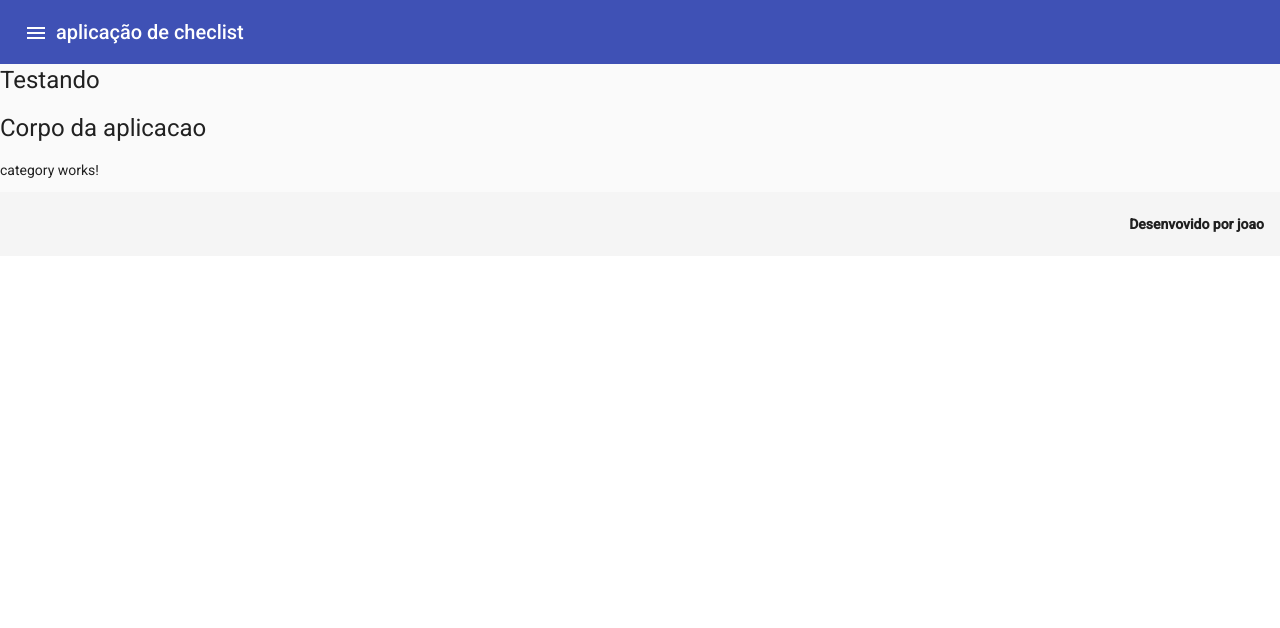
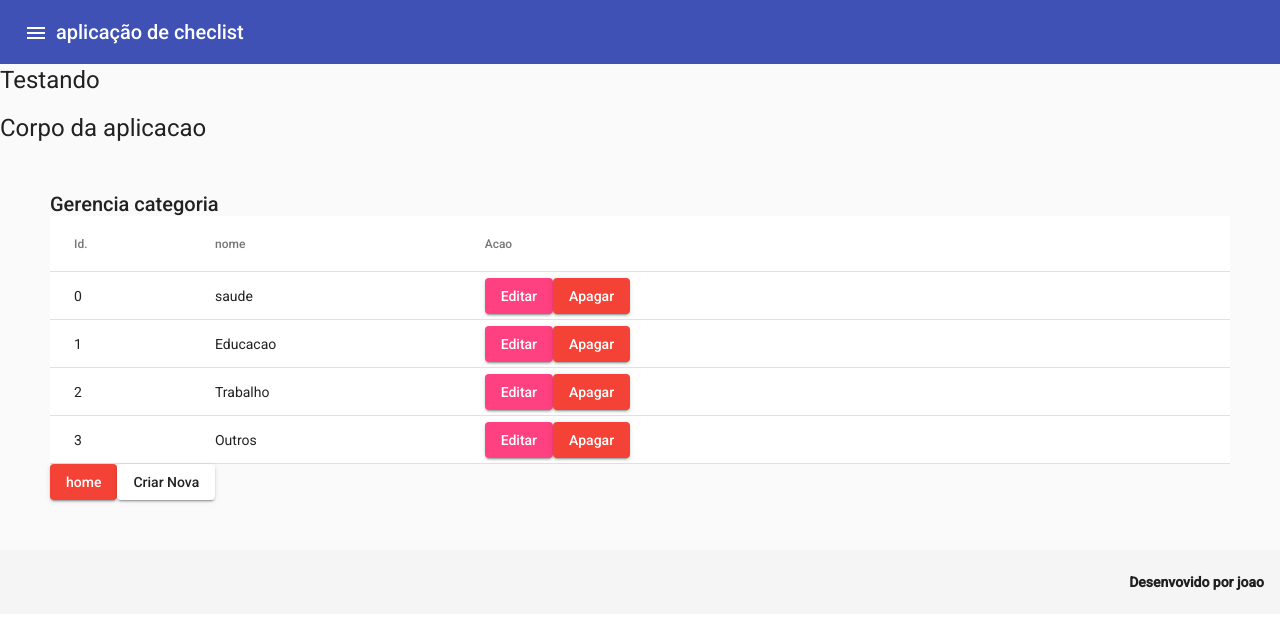
Before and after one commit to joao210180/checklist-app, an Angular app: page /categoria in a window 1280 px wide. Shown: the top 628 px of the page. Built offline with nearby package versions, Linux system fonts and the light colour scheme.

Commit message:
adicionado botoes

```diff
--- /dev/null
+++ b/src/app/_model/category.ts
@@ -0,0 +1,5 @@
+export class Category{
+
+    public name!: string;
+    public guid!: string;
+}
--- a/src/app/category/category.component.html
+++ b/src/app/category/category.component.html
@@ -1 +1,40 @@
-<p>category works!</p>
+<div class="m-20">
+
+
+     <mat-card-content>
+        <mat-card-header>
+          <mat-card-title>Gerencia categoria</mat-card-title>
+        </mat-card-header>
+
+     <mat-card-content>
+
+        <table mat-table [dataSource]="dataSource" class="w-100">
+
+            <ng-container matColumnDef="id">
+              <th mat-header-cell *matHeaderCellDef> Id. </th>
+              <td mat-cell *matCellDef="let element; let i = index"> {{i}} </td>
+            </ng-container>
+
+
+            <ng-container matColumnDef="name">
+              <th mat-header-cell *matHeaderCellDef> nome </th>
+              <td mat-cell *matCellDef="let element"> {{element.name}} </td>
+            </ng-container>
+
+            <!-- Symbol Column -->
+            <ng-container matColumnDef="acao">
+              <th mat-header-cell *matHeaderCellDef> Acao </th>
+              <td mat-cell *matCellDef="let element">
+                <button (click)="editarCategory(element)" mat-raised-button color="accent"> Editar </button>
+                <button (click)="deleleCategory(element)" mat-raised-button color="warn"> Apagar </button>
+              </td>
+            </ng-container>
+
+            <tr mat-header-row *matHeaderRowDef="displayedColumns"></tr>
+            <tr mat-row *matRowDef="let row; columns: displayedColumns;"></tr>
+          </table>
+
+          <a mat-raised-button color="warn" [routerLink]="['/']">home</a>
+          <a mat-raised-button color="primart"(click)="createNew()" >Criar Nova</a>
+
+    </mat-card-content>
--- a/src/app/category/category.component.ts
+++ b/src/app/category/category.component.ts
@@ -1,4 +1,12 @@
 import { Component, OnInit } from '@angular/core';
+import { Category } from '../_model/category';
+
+export const CATEGORY_DATA = [
+  { name: 'saude', guid: 'aaaaaaaaaa' },
+  { name: 'Educacao', guid: 'aaaaaaaaaa' },
+  { name: 'Trabalho', guid: 'aaaaaaaaaa' },
+  { name: 'Outros', guid: 'aaaaaaaaaa' },
+]
 
 @Component({
   selector: 'app-category',
@@ -7,9 +15,20 @@ import { Component, OnInit } from '@angular/core';
 })
 export class CategoryComponent implements OnInit {
 
+  public displayedColumns: string[] = ['id', 'name', 'acao'];
+ public dataSource: Category[] = CATEGORY_DATA;
+
   constructor() { }
 
-  ngOnInit(): void {
+  ngOnInit(): void {  }
+
+  public editarCategory(category: Category){
+    console.log('Editat categoria');
   }
-
+  public deleleCategory(category: Category){
+    console.log('deletar categoria');
+  }
+  public createNew(){
+    console.log('Criando categoria');
+  }
 }
--- a/src/app/material.module.ts
+++ b/src/app/material.module.ts
@@ -2,12 +2,12 @@ import { NgModule } from '@angular/core';
 import {MatToolbarModule  } from '@angular/material/toolbar';
 import {MatButtonModule} from '@angular/material/button';
 import {MatIconModule} from '@angular/material/icon';
-import { FormsModule } from '@angular/forms';
-import { FooterComponent } from './footer/footer.component';
 import { MatSidenavModule } from '@angular/material/sidenav'; // Importe o MatSidenavModule
-import { MatCheckboxModule } from '@angular/material/checkbox'; // Importe o MatCheckboxModule
 import {MatListModule} from '@angular/material/list';
 import {MatDividerModule} from '@angular/material/divider';
+import {MatCardModule} from '@angular/material/card';
+import {MatTableModule} from '@angular/material/table';
+import { Component } from '@angular/core';
 
 @NgModule({
 
@@ -19,23 +19,25 @@ import {MatDividerModule} from '@angular/material/divider';
     MatToolbarModule,
     MatButtonModule,
     MatIconModule,
-    FormsModule,
     MatSidenavModule, // Adicione o MatSidenavModule aqui
-    MatCheckboxModule, // Adicione o MatCheckboxModule aqui
     MatListModule,
-    MatDividerModule
+    MatDividerModule,
+    MatCardModule,
+
+    MatButtonModule
   ],
 
   exports: [
     MatToolbarModule,
     MatButtonModule,
     MatIconModule,
-    FormsModule,
-    //FooterComponent
     MatSidenavModule, // Exporte o MatSidenavModule aqui
-    MatCheckboxModule, // Exporte o MatCheckboxModule aqui
     MatListModule,
-    MatDividerModule
+    MatDividerModule,
+    MatCardModule,
+    MatTableModule,
+    MatButtonModule
+
   ],
 
 })
--- a/src/styles.css
+++ b/src/styles.css
@@ -8,3 +8,9 @@ body { margin: 0; font-family: Roboto, "Helvetica Neue", sans-serif; }
 .mt15{
     margin-left: 15px;
 }
+.w-100{
+    width: 100%;
+}
+.m-20{
+    margin: 50px;
+}
```
